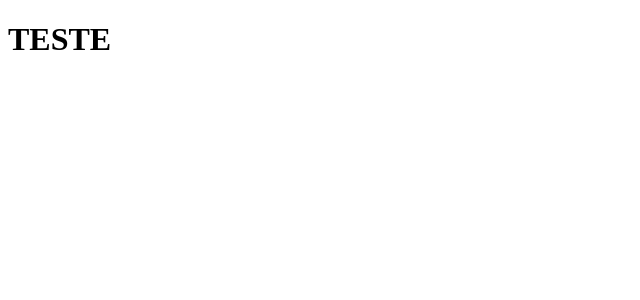
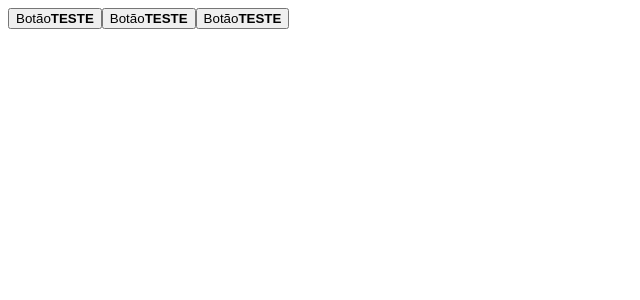
Before and after one commit to phillrog/rseat-NLW4, a React (Create React App) app in the folder Dia-1-Fundamentos-do-React/moveit/: page / in a window 1280 px wide. Shown: the top 300 px of the page, without its empty margins (0-640 px from the left). Built offline with nearby package versions, Linux system fonts and the light colour scheme.

Commit message:
Criando um componente

```diff
--- a/Dia-1-Fundamentos-do-React/moveit/src/App.tsx
+++ b/Dia-1-Fundamentos-do-React/moveit/src/App.tsx
@@ -1,9 +1,12 @@
 import React from 'react';
+import { Button } from './components/Button';
 
 function App() {
   return (
     <div className="App">
-      <h1>TESTE</h1>
+      <Button />
+      <Button />
+      <Button />
     </div>
   );
 }
--- /dev/null
+++ b/Dia-1-Fundamentos-do-React/moveit/src/components/Button.tsx
@@ -0,0 +1,8 @@
+export function Button() {
+    return (
+        <button type="button">
+            Botão
+            <strong>TESTE</strong>
+        </button>
+    );
+}
--- a/Dia-1-Fundamentos-do-React/moveit/src/index.tsx
+++ b/Dia-1-Fundamentos-do-React/moveit/src/index.tsx
@@ -4,8 +4,6 @@ import App from './App';
 
 
 ReactDOM.render(
-  <React.StrictMode>
-    <App />
-  </React.StrictMode>,
+  <App />,
   document.getElementById('root')
 );
```
